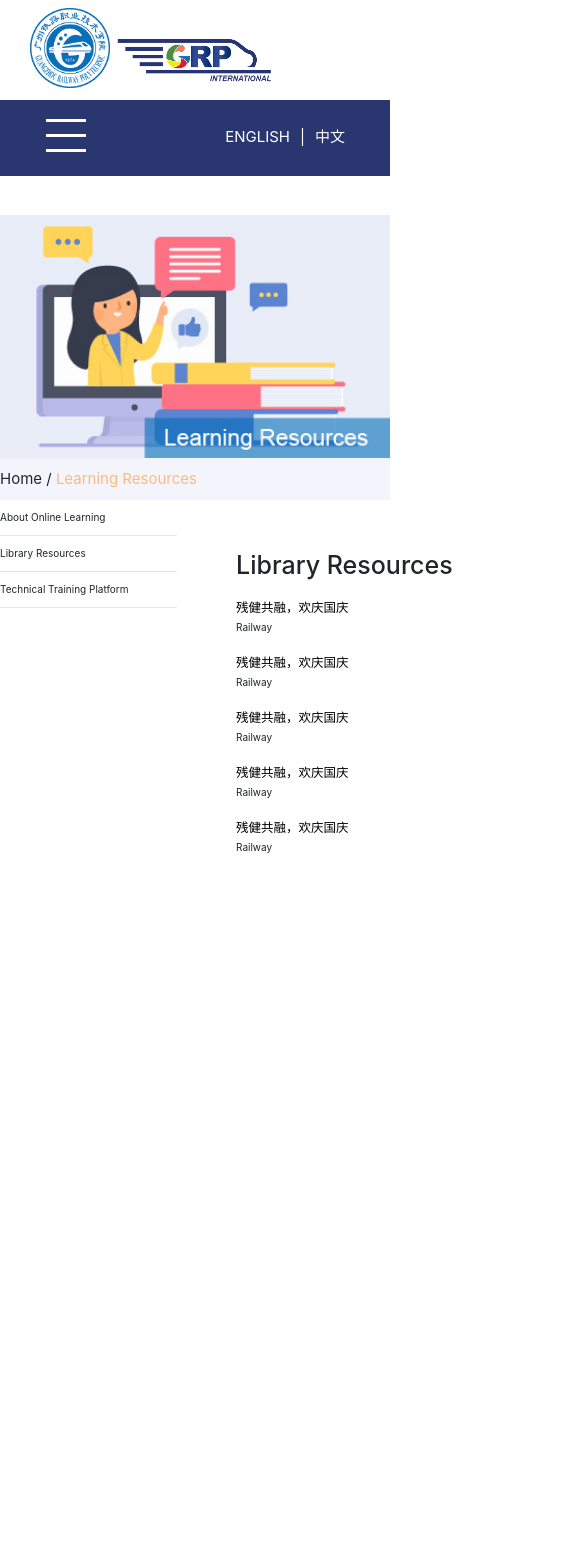
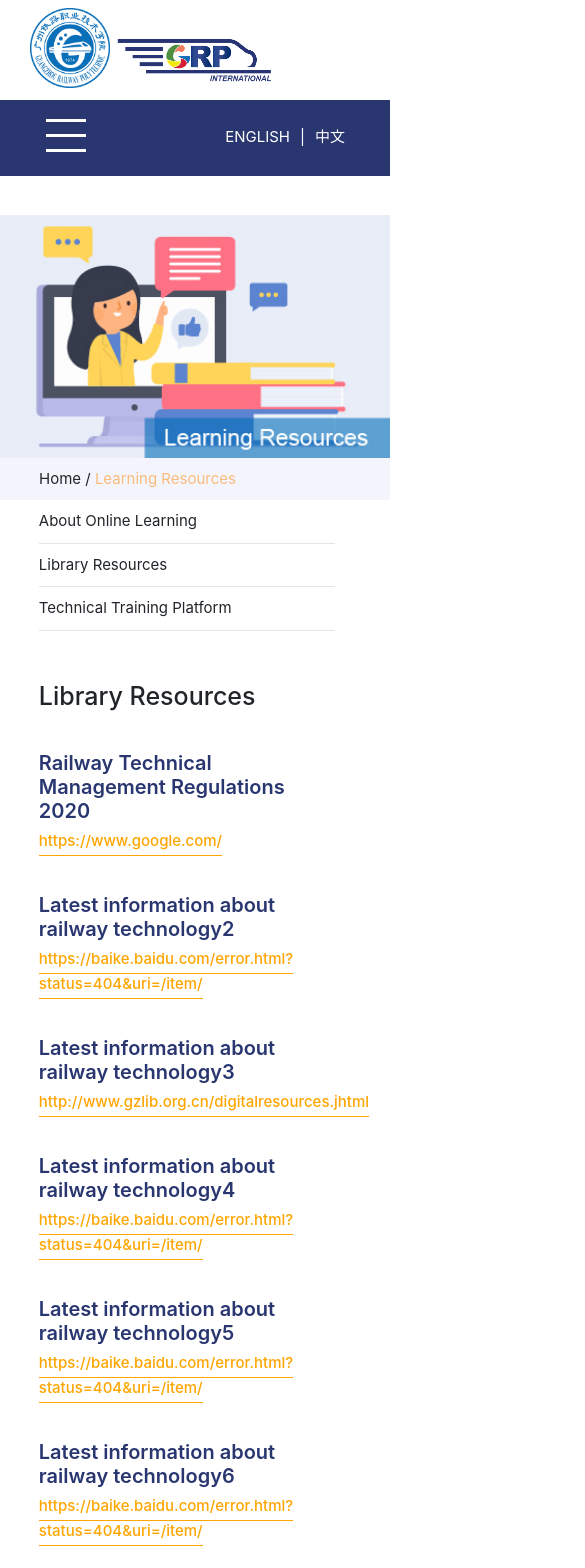
Before and after one commit to xuanxuanhaha/gtxyinternational, an Angular app: page /learning-resources in a window 390 px wide. Shown: the top 1568 px of the page, 585 px wide, since content can reach past the window. Before the commit the page ends 865 px from the top, so only its background shows below. Built offline with nearby package versions, Linux system fonts and the light colour scheme.

Commit message:
finish mobile responsive, nearly done

```diff
--- a/src/app/learning-resources/learning-resources.component.css
+++ b/src/app/learning-resources/learning-resources.component.css
@@ -27,15 +27,35 @@
   padding-bottom: 10px;
 }
 .categorileft{
-  width: 15%;
+  width: 25%;
+  font-size: 15px;
 }
 .mainresources{
-  width: 80%;
+  width: 70%;
   padding-left: 5%;
 }
 .mainresources h1{
   padding-left: 0;
   margin-top: 40px;
+}
+.paginationbtn{
+  border:2px solid lightgrey;color: #f58a2e;margin-left: 10px;background-color: white;
+  border-radius: 0;font-weight: 600;font-size: 15px;width: 30px;height: 30px;padding-top: 2px;
+}
+.paginationbtn:hover{
+  border: 2px solid #f58a2e;color: #f58a2e;
+}
+.paginationbtn:disabled{
+  background-color: whitesmoke;
+}
+.newstitle{
+  text-align: left;color: #293670;font-size: 18px;font-weight: 600;margin-top: 40px
+}
+.newscontentp1{
+  color: orange;font-size: 15px;font-weight: 600;border-bottom: 1px solid orange;padding-bottom: 5px;
+}
+.pagibuttons{
+  margin:auto;margin-top: 60px;margin-bottom: 100px;margin-left: 10%
 }
 
 @media screen and (max-width: 1250px) {
@@ -44,6 +64,9 @@
   }
   .widthofleftrightborder {
     width: 90%
+  }
+  .mainsection{
+    width: 90%;
   }
 }
 @media screen and (max-width: 768px) {
@@ -60,7 +83,26 @@
     width: 100%;
   }
   .widthofleftrightborder {
-    width: 100%
+    width: 90%;
+    padding-left: 5%;
+  }
+  .categorileft{
+    width: 84.5%;
+    margin-left: 5.5%;
+  }
+  .mainresources{
+    width: 84.5%;
+    padding: 0;
+    margin-left: 5.5%;
+  }
+  .newstitle{
+    font-size: 25px;
+  }
+  .pagibuttons{
+    margin-left: 0;
+  }
+  .newscontentp1{
+    font-weight: 500;
   }
 }
 
@@ -73,12 +115,26 @@
   .homebannerimg {
     width: 100%;
   }
-  .widthofleftrightborder {
-    width: 100%
-  }
   .homebannerimgmobile{
     display: block;
     margin:auto;
     width: 100%;
   }
+  .newscontentp1{
+    line-height: 25px;
+  }
 }
+@media screen and (max-width: 480px) {
+  .newstitle{
+    font-size: 20px;
+  }
+}
+@media screen and (max-width: 380px) {
+  .newstitle{
+    font-size: 15px;
+  }
+  .newscontentp1{
+    font-size: 12px;
+    line-height: 25px;
+  }
+}
--- a/src/app/learning-resources/learning-resources.component.html
+++ b/src/app/learning-resources/learning-resources.component.html
@@ -37,43 +37,39 @@
     <h1>Library Resources</h1>
 
 
-
     <!--新闻板块1-->
     <div class="desktopversion" (click)="onClickMe(id)" *ngFor="let article of articleListpage;let id = index">
-      <!--图片-->
+      <!--内容-->
+      <div style="margin-top: 20px">
+        <h5 class="newstitle">
+          {{article.Title}}
+        </h5>
+        <a class="newscontentp1" style="color: orange">
+          {{article.Content.P1}}
+        </a>
+      </div>
+    </div>
 
 
+    <div class="row pagibuttons">
+      <!--    <div class="col-md-12" style="text-align: center;">-->
 
-            <!--内容-->
-            <div style="margin-top: 20px">
-              <h5 style="color: black;text-align: left;">
-                {{article.Title}}
-              </h5>
-              <p>
-                {{article.Content.P1}}
-              </p>
+      <!--      <input type="text" (change)="onChangePage($event.target.value)" placeholder="{{curPage}}" value="{{curPage}}">-->
+      <!--      <span> / {{pageNo}} 页</span>-->
+
+      <!--    </div>-->
+      <button class="btn paginationbtn" type="button" [disabled]="!preShow" (click)="showPrePage()"> < </button>
+      <button class="btn paginationbtn" id="page1_1" (click)="choosePage(1)" [hidden]="!firstload" style="margin-left: 50px;position: absolute;background-color: orange;color: white;border: 2px solid orange">{{1}}</button>
+
+      <div class="desktopversion" *ngFor="let number of pageNoList">
+        <button class="btn paginationbtn" id="page{{number}}" (click)="choosePage(number)">{{number}}</button>
       </div>
-
+      <button class="btn paginationbtn" type="button" [disabled]="!nextShow" (click)="showNextPage()"> > </button>
+    </div>
   </div>
 
 
 
 </div>
 
-
-<!--  <div class="row" style="margin-bottom: 30px;margin-top: 30px;">-->
-<!--    <div class="col-md-12" style="text-align: center;">-->
-<!--      <button type="button" [disabled]="!preShow" (click)="showPrePage()">上一页</button>-->
-<!--      <input type="text" (change)="onChangePage($event.target.value)" placeholder="{{curPage}}" value="{{curPage}}">-->
-<!--      <span> / {{pageNo}} 页</span>-->
-<!--      <button type="button" [disabled]="!nextShow" (click)="showNextPage()">下一页</button>-->
-<!--      <span> 每页显示 : </span>-->
-
-<!--      <select (change)="onChangePageSize($event.target.value)">-->
-<!--        <option *ngFor="let pageSize of pageSizes" value="{{pageSize}}">{{pageSize}}</option>-->
-<!--      </select>-->
-<!--      <span>共{{articleListpage.length}}条</span>-->
-<!--    </div>-->
-
-<!--  </div>-->
-</div>
+<app-footer></app-footer>
--- a/src/app/learning-resources/learning-resources.component.ts
+++ b/src/app/learning-resources/learning-resources.component.ts
@@ -13,28 +13,46 @@ export class LearningResourcesComponent implements OnInit {
   // article list
   public articleList: {
     Title: string
-    Content: {},
+    Content: {
+      P1: any;
+    },
   }[] = newsarticles;
 
   public articleListpage = [];  // 分页后前台显示数据
   pageNo = 1; // 当前页码
   preShow = false; // 上一页
   nextShow = true; // 下一页
-  pageSize = 5; // 单页显示数
+  pageSize = 10; // 单页显示数
   totalCount = 0; // 总页数
   pageSizes = [5, 10, 15];
   curPage = 1; // 当前页
   //
+
+  pageNoList = [];
+  firstload = true;
   constructor(private router: Router) { }
 
   ngOnInit() {
     //  显示每页的文章
     this.getPageList();
+    for (let i = 0; i < this.pageNo; i++){
+      this.pageNoList.push(i + 1);
+    }
+
+
+    console.log(this.pageNoList);
+    console.log(this.pageNo);
+
+
+
   }
   // 点击新闻事件
   onClickMe(id) {
-    const newsid = (this.curPage - 1) * 5 + id;
-    this.router.navigateByUrl('/newspagedongtai/' + newsid);
+    // console.log(id);
+    // console.log(this.articleList[id].Content);
+    const openurl = this.articleList[id].Content;
+    console.log(openurl.P1);
+    window.open(openurl.P1.toString());
   }
 //  -----------1。实现分页前端部分------------
   getPageList() {
@@ -60,6 +78,9 @@ export class LearningResourcesComponent implements OnInit {
       this.curPage = 1;
     }
     this.articleListpage = this.articleList.slice((this.curPage - 1) * this.pageSize, (this.curPage) * this.pageSize);
+
+
+
 
   }
 
@@ -100,6 +121,36 @@ export class LearningResourcesComponent implements OnInit {
     this.getPageList();
   }
 
+  choosePage(value){
+    console.log('choosePage', value);
+    if (value > this.pageNo) {
+      confirm('超出最大页数');
+    } else if (value <= 0) {
+      this.curPage = 1;
+      this.getPageList();
+    } else {
+      this.curPage = value;
+      this.getPageList();
+    }
+
+
+    for(let i = 0; i < this.pageNo; i++){
+      if((i + 1) === value){
+
+        document.getElementById('page' + (i + 1)).style.background = 'orange';
+        document.getElementById('page' + (i + 1)).style.border = '1px solid orange';
+        document.getElementById('page' + (i + 1)).style.color = 'white';
+      }else{
+        document.getElementById('page' + (i + 1)).style.background = 'white';
+        document.getElementById('page' + (i + 1)).style.border = '1px solid lightgrey';
+        document.getElementById('page' + (i + 1)).style.color = 'orange';
+      }
+    }
+
+    this.firstload = false;
+
+  }
+
   //  -----------1。实现分页前端部分------------
 
 }
--- a/src/assets/learning_resources.json
+++ b/src/assets/learning_resources.json
@@ -1,42 +1,46 @@
 [
-  { "Title":"\t残健共融，欢庆国庆",
+  { "Title":"\tRailway Technical Management Regulations 2020",
     "Content": {
-      "P1": "Railway"
+      "P1": "https://www.google.com/"
     }},
-  { "Title":"\t残健共融，欢庆国庆",
+  { "Title":"\tLatest information about railway technology2",
     "Content": {
-      "P1": "Railway"
+      "P1": "https://baike.baidu.com/error.html?status=404&uri=/item/"
     }},
-  { "Title":"\t残健共融，欢庆国庆",
+  { "Title":"\tLatest information about railway technology3",
     "Content": {
-      "P1": "Railway"
+      "P1": "http://www.gzlib.org.cn/digitalresources.jhtml"
     }},
-  { "Title":"\t残健共融，欢庆国庆",
+  { "Title":"\tLatest information about railway technology4",
     "Content": {
-      "P1": "Railway"
+      "P1": "https://baike.baidu.com/error.html?status=404&uri=/item/"
     }},
-  { "Title":"\t残健共融，欢庆国庆",
+  { "Title":"\tLatest information about railway technology5",
     "Content": {
-      "P1": "Railway"
+      "P1": "https://baike.baidu.com/error.html?status=404&uri=/item/"
     }},
-  { "Title":"\t残健共融，欢庆国庆",
+  { "Title":"\tLatest information about railway technology6",
     "Content": {
-      "P1": "Railway"
+      "P1": "https://baike.baidu.com/error.html?status=404&uri=/item/"
     }},
-  { "Title":"\t残健共融，欢庆国庆",
+  { "Title":"\tLatest information about railway technology7",
     "Content": {
-      "P1": "Railway"
+      "P1": "https://baike.baidu.com/error.html?status=404&uri=/item/"
     }},
-  { "Title":"\t残健共融，欢庆国庆",
+  { "Title":"\tLatest information about railway technology8",
     "Content": {
-      "P1": "Railway"
+      "P1": "https://baike.baidu.com/error.html?status=404&uri=/item/"
     }},
-  { "Title":"\t残健共融，欢庆国庆",
+  { "Title":"\tLatest information about railway technology9",
     "Content": {
-      "P1": "Railway"
+      "P1": "https://baike.baidu.com/error.html?status=404&uri=/item/"
     }},
-  { "Title":"\t残健共融，欢庆国庆",
+  { "Title":"\tLatest information about railway technology10",
     "Content": {
-      "P1": "Railway"
+      "P1": "https://baike.baidu.com/error.html?status=404&uri=/item/"
+    }},
+  { "Title":"\tLatest information about railway technology11",
+    "Content": {
+      "P1": "https://baike.baidu.com/error.html?status=404&uri=/item/"
     }}
 ]
```
Lines whose indentation alone changed are shown as unchanged.
